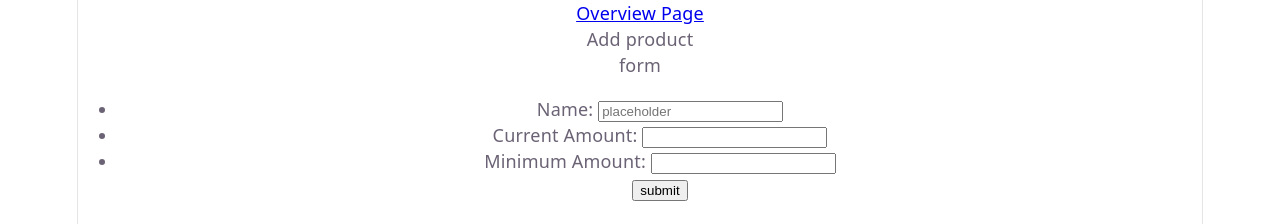
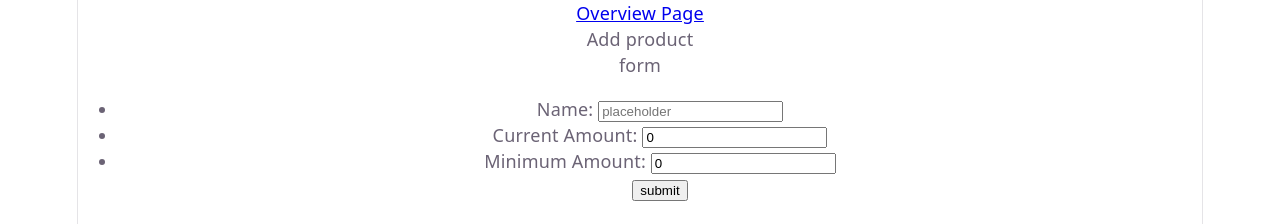
Before and after one commit to Marc-Elz/vue-inventaris-systeem, a Vue app: page /inventory/create in a window 1280 px wide. Shown: the top 224 px of the page. Built offline with nearby package versions, Linux system fonts and the light colour scheme.

Commit message:
Fix: defineprops issue

```diff
--- a/src/domains/inventory/components/ItemForm.vue
+++ b/src/domains/inventory/components/ItemForm.vue
@@ -25,7 +25,7 @@ import type { inventoryItemType } from "../store.ts";
 
 const emit = defineEmits(["submitEvent"]);
 
-const item = defineProps<inventoryItemType>();
+const props = defineProps<{ item: inventoryItemType }>();
 
-const itemCopy = ref({ ...item });
+const itemCopy = ref({ ...props.item });
 </script>
```
